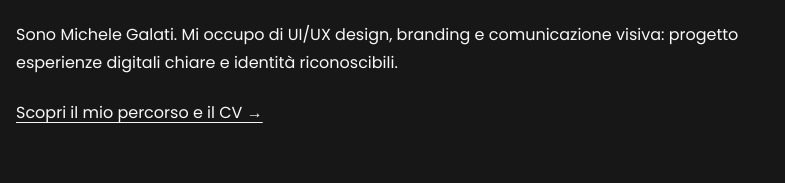
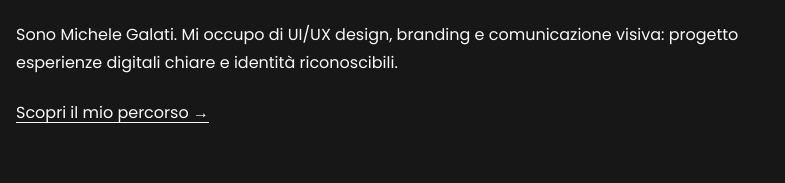
Before and after one commit to michelegalatistudio-svg/Portfolio, a plain HTML site: page index.html in a window 1280 px wide. Shown: the part 1059-1242 px from the top of the page, without its empty margins (0-785 px from the left). Drawn offline with Linux system fonts and the light colour scheme.

Commit message:
Add files via upload

```diff
--- a/index.html
+++ b/index.html
@@ -47,7 +47,7 @@
 <p class="hero-role">UI/UX &amp; Brand Designer</p>
     </section>
 
-    <section class="home-about site-pad" aria-labelledby="home-about-title"><h2 id="home-about-title">Chi sono</h2><p>Sono Michele Galati. Mi occupo di UI/UX design, branding e comunicazione visiva: progetto esperienze digitali chiare e identità riconoscibili.</p><a class="text-link" href="cv.html">Scopri il mio percorso e il CV →</a></section>
+    <section class="home-about site-pad" aria-labelledby="home-about-title"><h2 id="home-about-title">Chi sono</h2><p>Sono Michele Galati. Mi occupo di UI/UX design, branding e comunicazione visiva: progetto esperienze digitali chiare e identità riconoscibili.</p><a class="text-link" href="cv.html">Scopri il mio percorso →</a></section>
 <section class="projects site-pad" id="progetti">
       <h2>I miei progetti</h2>
       <div class="project-grid">
```
